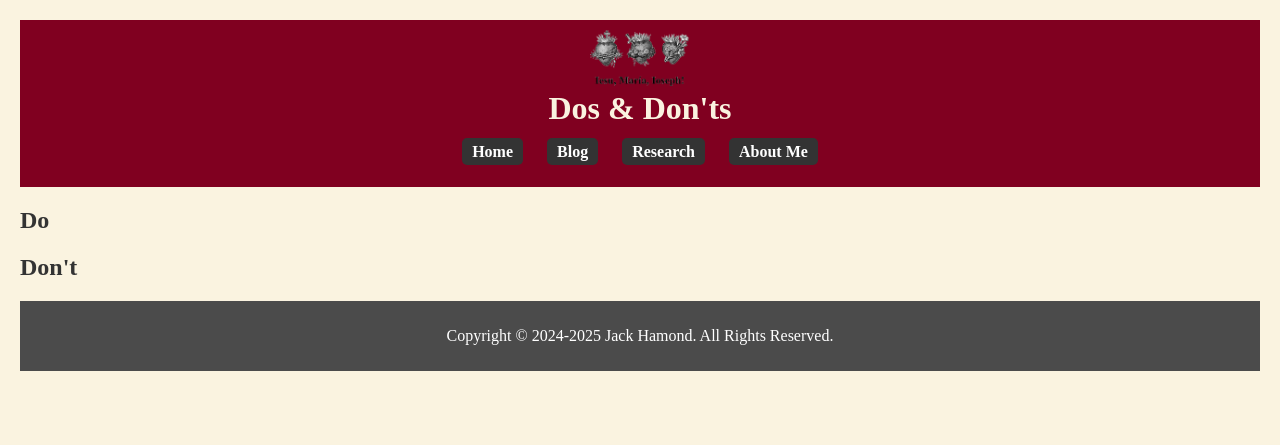
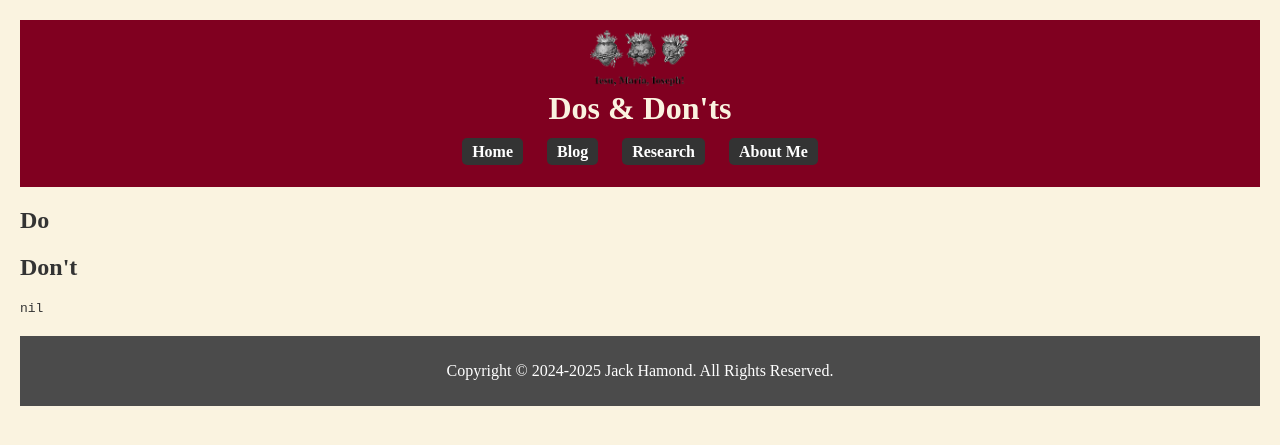
Before and after one commit to jackhamond/jackhamond.github.io, a Jekyll site: the page built from about/dosanddonts.md, in a window 1280 px wide. Shown: the top 445 px of the page. Built offline with Jekyll 4.4.1, drawn with Linux system fonts in a browser that asks for light colours.

Commit message:
Update dosanddonts.html

```diff
--- a/_layouts/dosanddonts.html
+++ b/_layouts/dosanddonts.html
@@ -26,4 +26,7 @@ layout: default
       {% endfor %}
     </ul>
   </div>
+
+  <pre>{{ site.data.dosanddonts | inspect }}</pre>
+
 </div>
```
